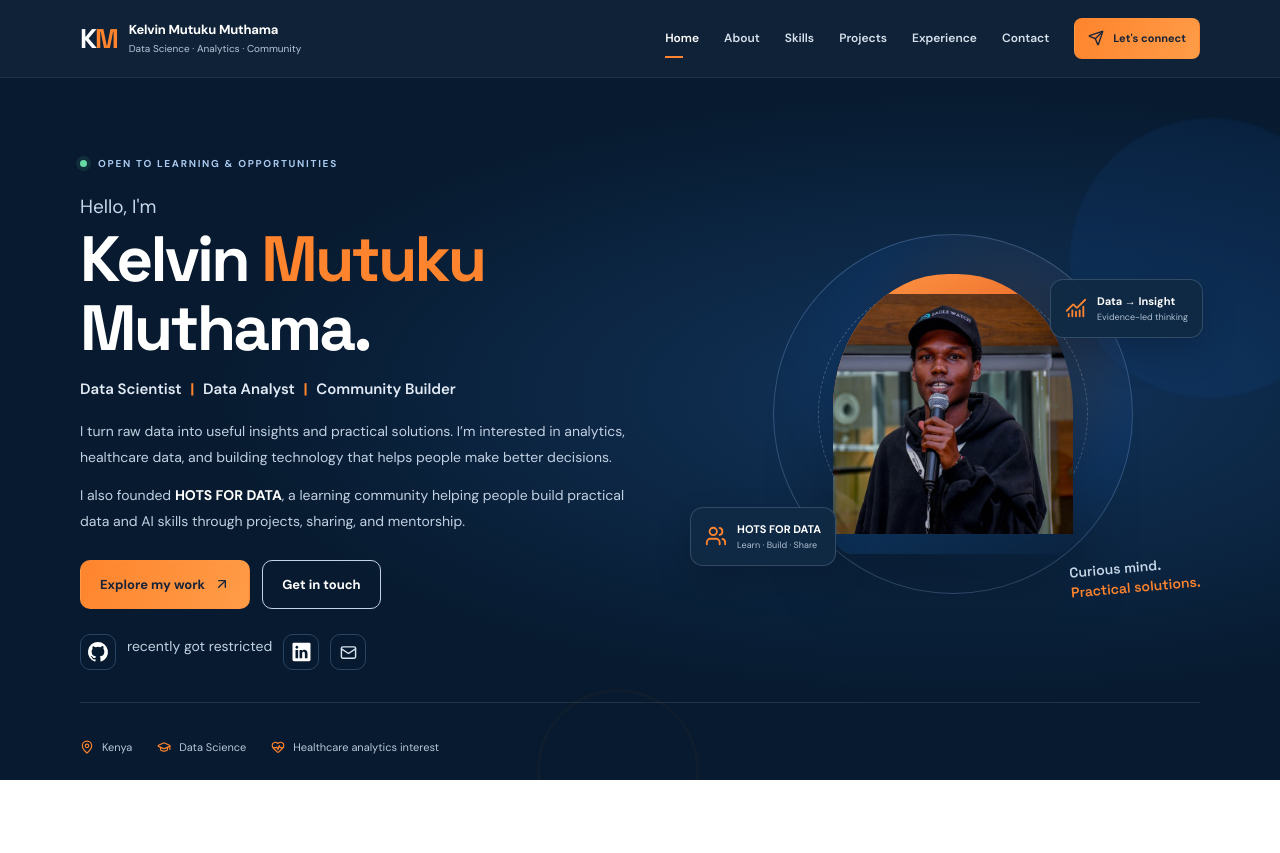
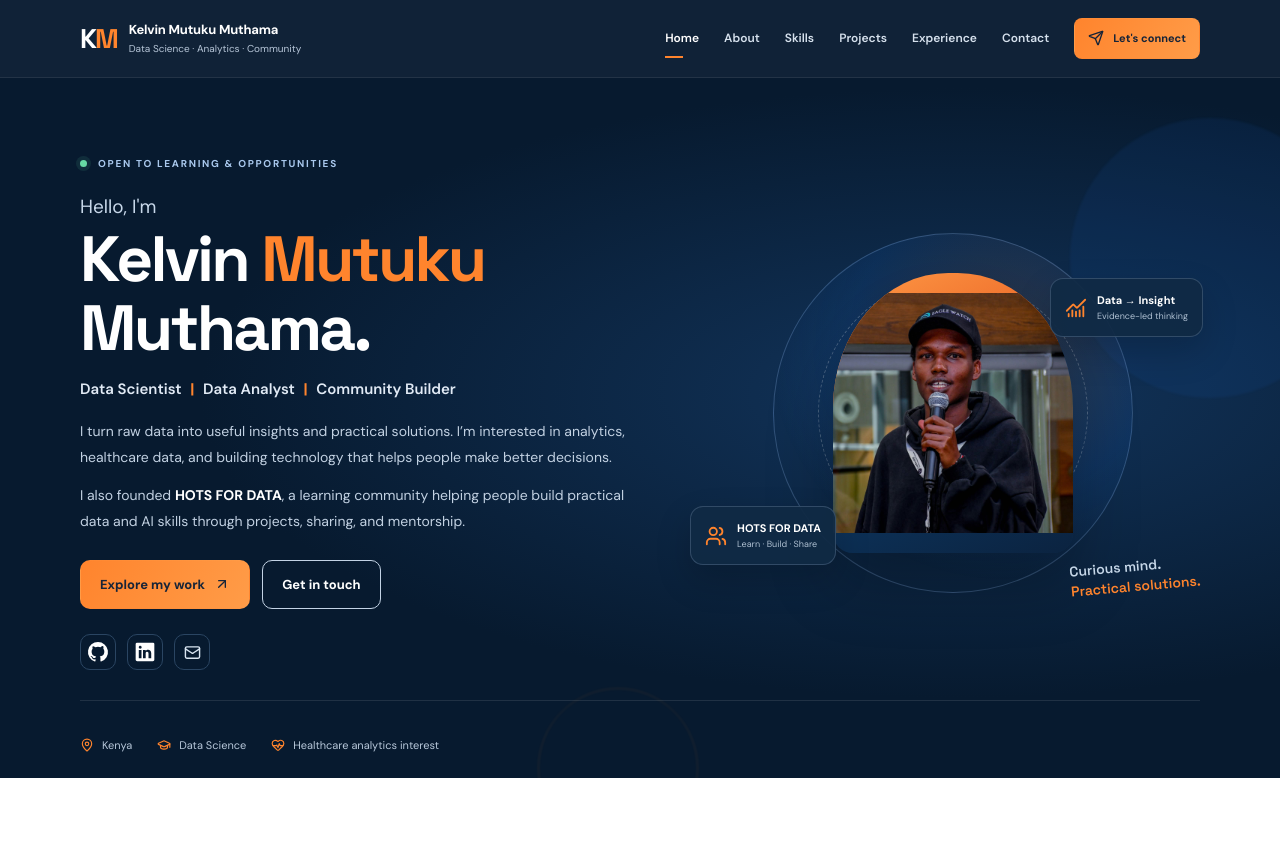
Before and after one commit to kelvin-muthama/PORTFOLIIO, a plain HTML site: page index.html in a window 1280 px wide. Shown: the top 853 px of the page. Drawn offline with nearby package versions, Linux system fonts and the light colour scheme.

Commit message:
Delete LinkedIn error message

```diff
--- a/index.html
+++ b/index.html
@@ -62,7 +62,6 @@
             <a href="https://github.com/Taught90" class="social-link placeholder-link" aria-label="GitHub profile">
               <img src="assets/github-svgrepo-com.svg" width="70%" alt="">
             </a>
-            <p class="hero-description">recently got restricted</p>
             <a href="https://www.linkedin.com/in/kelvin-muthama2" class="social-link placeholder-link"
               aria-label="LinkedIn profile">
               <img src="assets/linkedin-svgrepo-com-white.svg" alt="" width="80%"></a>
```
